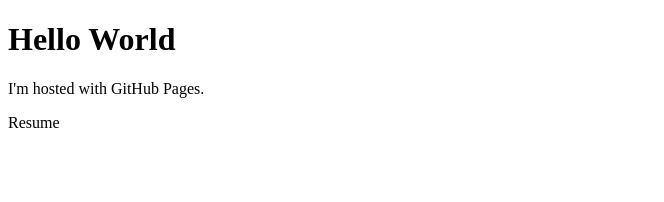
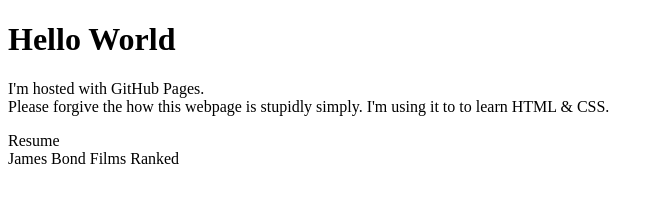
Before and after one commit to toddbrentlinger/toddbrentlinger.github.io, a plain HTML site: page index.html in a window 1280 px wide. Shown: the whole page, without its empty margins (0-664 px from the left). Drawn offline with Linux system fonts and the light colour scheme.

Commit message:
Update index.html

```diff
--- a/index.html
+++ b/index.html
@@ -1,13 +1,27 @@
 <!DOCTYPE html>
 <html>
+
   <head>
     <title>Todd Brentlinger</title>
+
+    <link href="style.css" type="style/css" ref="stylesheet">
   </head>
+
   <body>
+
     <h1>Hello World</h1>
-    <p>I'm hosted with GitHub Pages.</p>
+    <p>I'm hosted with GitHub Pages.</br>
+  Please forgive the how this webpage is stupidly simply. I'm using it to
+  to learn HTML & CSS.</p>
+
     <div id="resume">
       <a>Resume</a>
     </div>
+
+    <div id="james-bond-ranked>
+      <a>James Bond Films Ranked</a>
+    </div>
+
   </body>
+
 </html>
```
